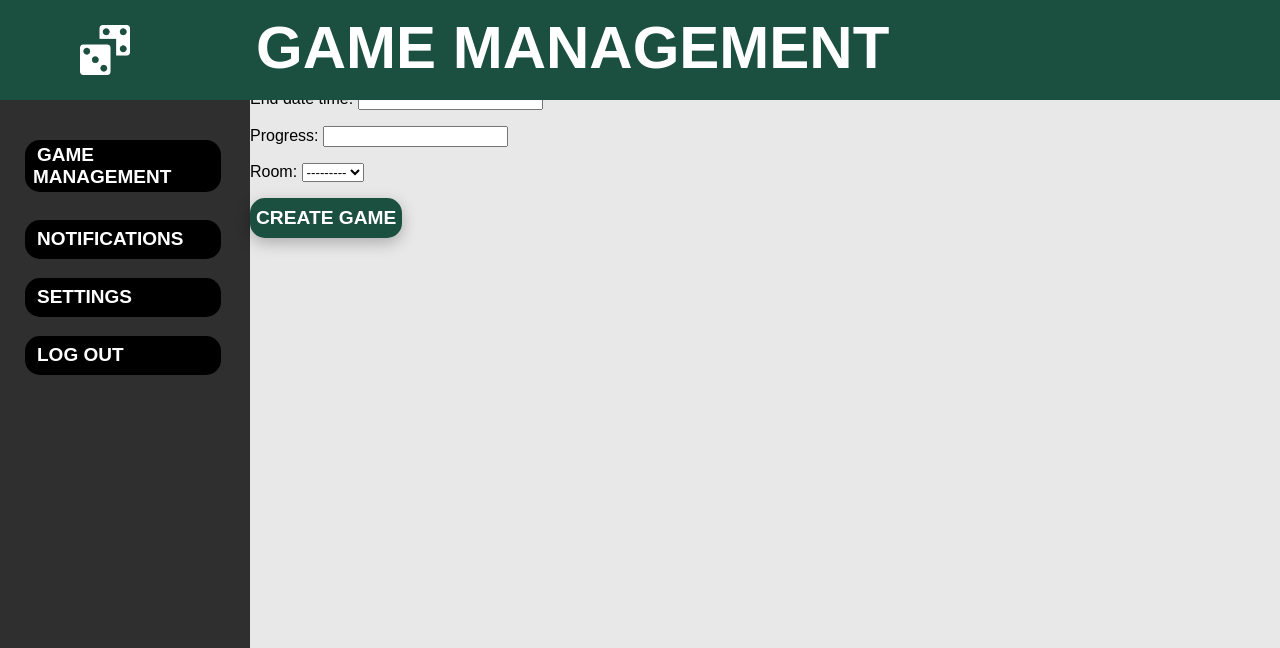
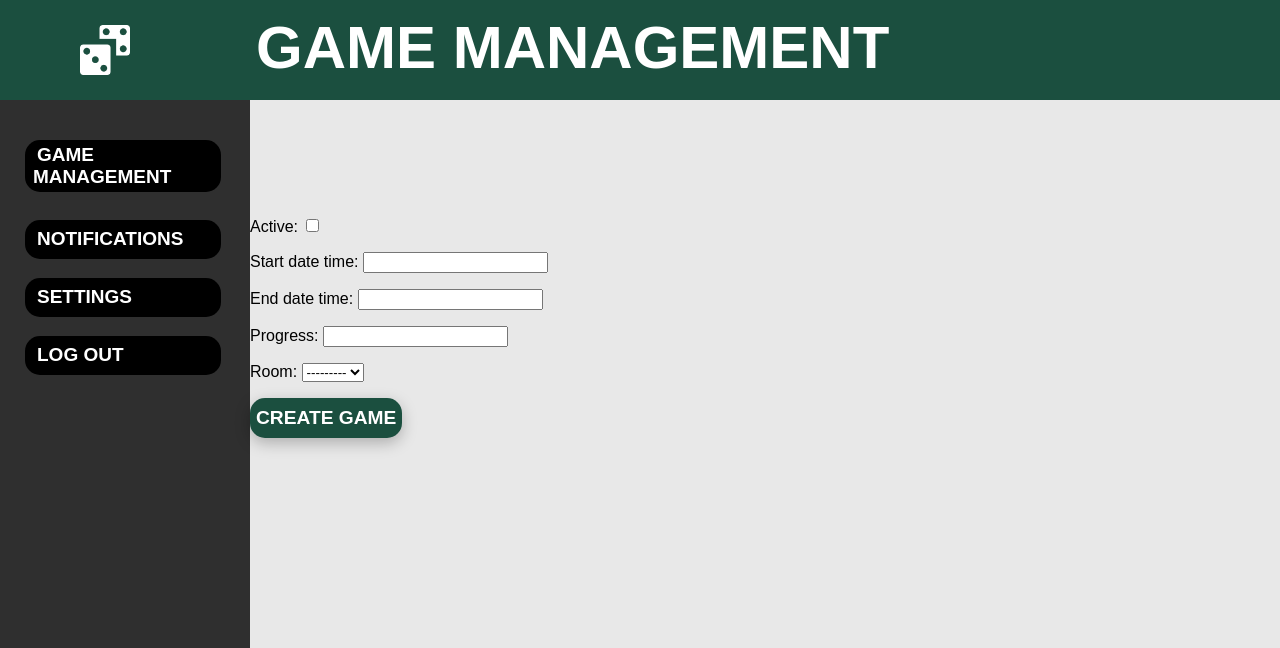
Before and after one commit to eryk-poradecki/TP_Escape_IT, a Django app: template Escape_IT/game_master/templates/game_master/room-panel-view.html in a window 1280 px wide. Shown: the top 648 px of the page. Run offline with Django 4.2, Linux system fonts and the light colour scheme; the template is opened without the code that fills it: values that come from a table or form of the project are taken from there, others are empty; some web fonts are replaced.

Commit message:
style: added temporary margin so that the form is visible

```diff
--- a/Escape_IT/game_master/static/css/room-panel-style.css
+++ b/Escape_IT/game_master/static/css/room-panel-style.css
@@ -181,3 +181,7 @@ button:active{
     background-color: #1f1f1f;
     color: white;
 }
+
+.add-game-form {
+    margin-top: 200px;
+}
```
